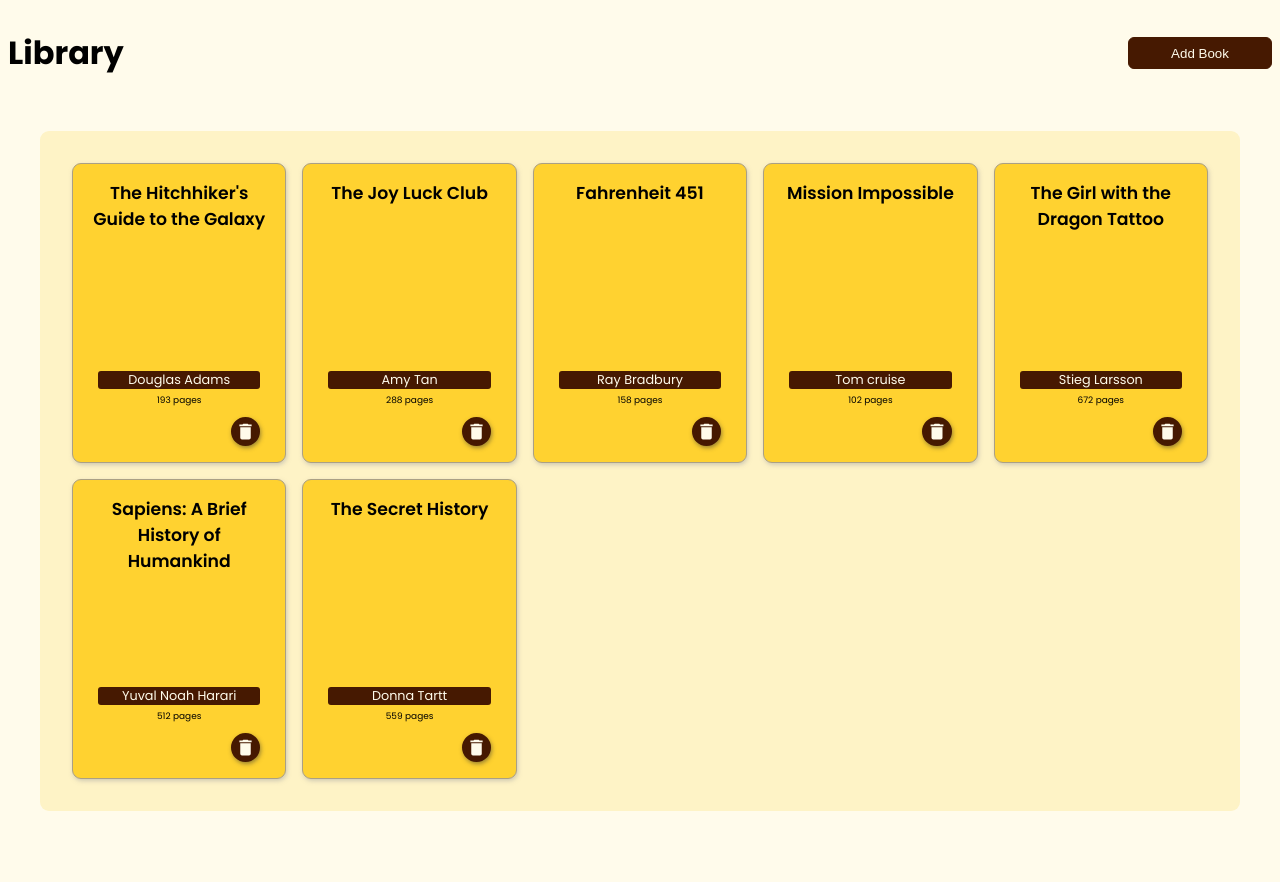
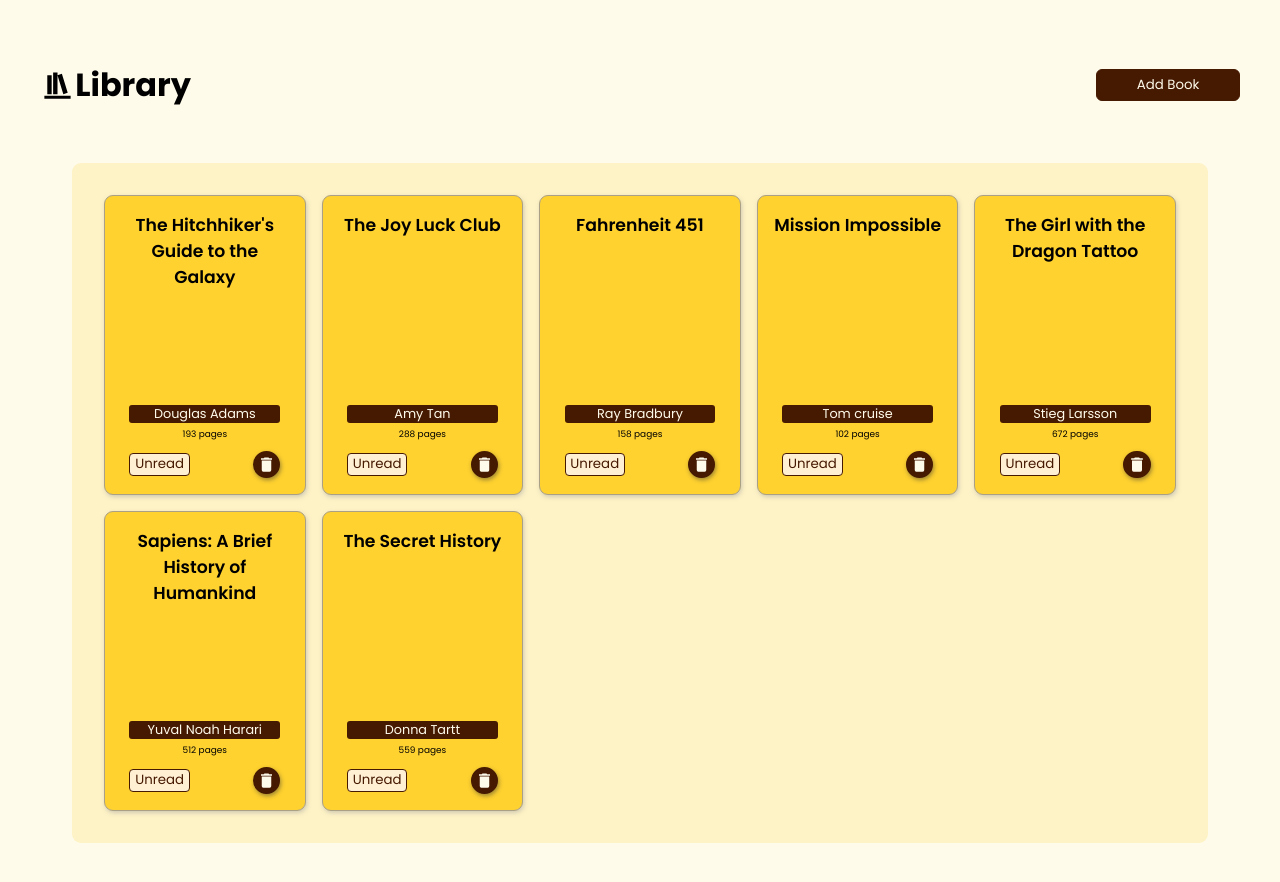
Before and after one commit to powermate25/library, a plain HTML site: page index.html in a window 1280 px wide. Before the commit the page ends 843 px from the top, so only its background shows below. Drawn offline with Linux system fonts and the light colour scheme; a web font is replaced by a local one.

Commit message:
Checkpoint save: Library project progress. - library logic almost completed. - Now tracking bugs

```diff
--- a/index.html
+++ b/index.html
@@ -9,10 +9,10 @@
     </head>
     <body>
         <div class="header">
-            <h1>Library</h1>
+            <h1 class="header-h1"><img class="icon" src="./images/icons/bookshelf.svg" width="100%">Library</h1>
             <button class="add-book">Add Book</button>
         </div>
-
+        <!-- <button class="test-button"></button> -->
         <div class="book-listing library-container"></div>
 
         <!-- <div class="card book-card">
--- a/script.js
+++ b/script.js
@@ -15,6 +15,8 @@ function CreateBook (title, author, pageNumber, id) {
     author: this.author,
     pages: this.pageNumber,
     id: this.id,
+    readState: "unread"
+
   }
   myLibrary.push(newBook)
 
@@ -58,11 +60,15 @@ buttonAddBook.addEventListener(
       pagesBox.classList.add("book-pages")
       idBox = document.createElement("div")
       idBox.classList.add("book-id")
+      readStateBtn = document.createElement("button")
+  readStateBtn.classList.add("read-state-btn")
       deleteBookIcon = document.createElement("div")
-      deleteBookIcon.classList.add("del-icon-box")
+      deleteBookIcon.classList.add("icon-box")
 
 
-      //preparing icon for delete button
+      //preparing buttons & icons
+      readStateBtn.id = generateId
+      deleteBookIcon.append(readStateBtn)
       delIcon = document.createElement("img")
       delIcon.classList.add("del-icon")
       delIcon.src = "./images/icons/delete-white.svg"
@@ -71,10 +77,12 @@ buttonAddBook.addEventListener(
       deleteBookIcon.append(delIcon)
       // deleteBookIcon.append("Del book?")
 
+
       titleBox.textContent = userBookTitle
       authorBox.textContent = userBookAuthor
       pagesBox.textContent = userBookPages + " pages"
       // deleteBookIcon.textContent = "Del book?"
+      readStateBtn.textContent = "Unread"
 
       bookCard = document.createElement("div")
       bookCard.classList.add("book-card")
@@ -121,22 +129,30 @@ function bookContainer (){
   pagesBox.classList.add("book-pages")
   idBox = document.createElement("div")
   idBox.classList.add("book-id")
+  readStateBtn = document.createElement("button")
+  readStateBtn.classList.add("read-state-btn")
   deleteBookIcon = document.createElement("div")
-  deleteBookIcon.classList.add("del-icon-box")
+  deleteBookIcon.classList.add("icon-box")
 
-  //preparing icon for delete button
+
+
+  //preparing buttons & icons
+  readStateBtn.id = myLibrary[i].id
+  deleteBookIcon.append(readStateBtn)
   delIcon = document.createElement("img")
   delIcon.classList.add("del-icon")
   delIcon.src = "./images/icons/delete-white.svg"
   delIcon.id = myLibrary[i].id
   delIcon.style.width = "18%"
   deleteBookIcon.append(delIcon)
+
   // deleteBookIcon.append("Del book?")
 
   // Adding corresponding content to each div
   titleBox.textContent = ` ${ myLibrary[i].title} `
   authorBox.textContent = ` ${ myLibrary[i].author} `
   pagesBox.textContent = `${ myLibrary[i].pages}` + " pages"
+  readStateBtn.textContent = "Unread"
 
   // idBox.textContent = ` ${ myLibrary[i].id} `
 
@@ -160,7 +176,8 @@ for ( i in myLibrary ) {
 }
 
 
-// Logic to remove book card on click
+// Logic to remove book card and object data on click
+// Step 1: Defining the function
 function deleteBookData(){
   const groupOfDelIcon = document.querySelectorAll(".del-icon")
   groupOfDelIcon.forEach (
@@ -185,6 +202,45 @@ function deleteBookData(){
   )
 }
 
+// Step 2: initializing the function
 deleteBookData()
 
+
+
 myLibrary
+
+// Logic for toggling book read status on click (both on screen and inside object)
+
+//Step 1: targeting buttons by classes
+const toggleButtons = document.querySelectorAll(".read-state-btn")
+
+//Step 2: Defining the function
+function toggleReadState(){myLibrary[book].readState !== "unread" ? myLibrary[book].readState = "unread" : myLibrary[book].readState = "finished-reading"}
+
+//Step 3: initializing the function and iterating through all buttons and corresponding object data using for loops
+toggleButtons.forEach(
+  i => {
+    i.addEventListener(
+      "click", () => {
+        i.textContent !== "Unread" ? i.textContent = "Unread" : i.textContent = "Finished reading"
+        console.log(i)
+//Step 3.1 Toggling also corresponding object data using for in loop
+         for (book in myLibrary) {
+            if (myLibrary[book].id === i.id){
+              toggleReadState()
+              console.log(myLibrary[book].readState)
+              toggleReadState()
+              console.log(myLibrary[book].readState)
+              return myLibrary}
+          }
+
+      }
+
+    )
+
+  }
+)
+//Logic Completed
+
+
+console.log(myLibrary)
--- a/style.css
+++ b/style.css
@@ -3,6 +3,7 @@
 body{
     font-family: "poppins", system-ui, -apple-system, BlinkMacSystemFont, 'Segoe UI', Roboto, Oxygen, Ubuntu, Cantarell, 'Open Sans', 'Helvetica Neue', sans-serif  ;
     background-color: oklch(98.7% 0.022 95.277);
+    padding: 2rem;
 }
 * {
     /* margin: 0; */
@@ -16,10 +17,38 @@ body{
     align-items: center;
 }
 
+.header > h1 {
+
+    width: fit-content;
+    display: flex;
+    justify-content: start;
+    align-items: center;
+}
+.header > h1 > .icon {
+   /*  border: 1px solid blue; */
+    width: 2.2rem;
+}
+
 .add-book {
+    display: flex;
+    justify-content: center;
+    align-items: center;
+    font-family: inherit;
     border: 1px solid oklch(27.9% 0.077 45.635);
     width: 9rem;
     height: 2rem;
+    border-radius: 6px ;
+    background-color: oklch(27.9% 0.077 45.635);
+    color: oklch(98.7% 0.022 95.277);
+}
+
+.test-button {
+    border: 1px solid oklch(27.9% 0.077 45.635);
+    display: flex;
+    justify-content: center;
+    align-items: center;
+    font-size: 4rem;
+    padding: 1rem;
     border-radius: 6px ;
     background-color: oklch(27.9% 0.077 45.635);
     color: oklch(98.7% 0.022 95.277);
@@ -84,12 +113,31 @@ button:hover {
 }
 
 
-.del-icon-box {
+.icon-box {
     /* border: 1px solid blue; */
     width: 90%;
     display: flex;
-    justify-content: end;
+    justify-content: space-between;
     align-items: center;
+}
+
+.read-state-btn {
+    display: flex;
+    justify-content: center;
+    align-items: center;
+    font-family: inherit;
+    border: 1px solid oklch(27.9% 0.077 45.635);
+    width: fit-content;
+    padding: 0.3rem 0.3rem;
+    height: 1.4rem;
+    border-radius: 4px ;
+    background-color: oklch(100% 0.077 45.635);
+    color: oklch(27.9% 0.077 45.635);
+}
+
+.read-state-btn:hover{
+    background-color: oklch(27.9% 0.077 45.635);
+    color: oklch(100% 0.077 45.635);
 }
 
 .del-icon {
```
Also changed, not shown: images/icons/bookshelf.svg (added), 1 other file.
